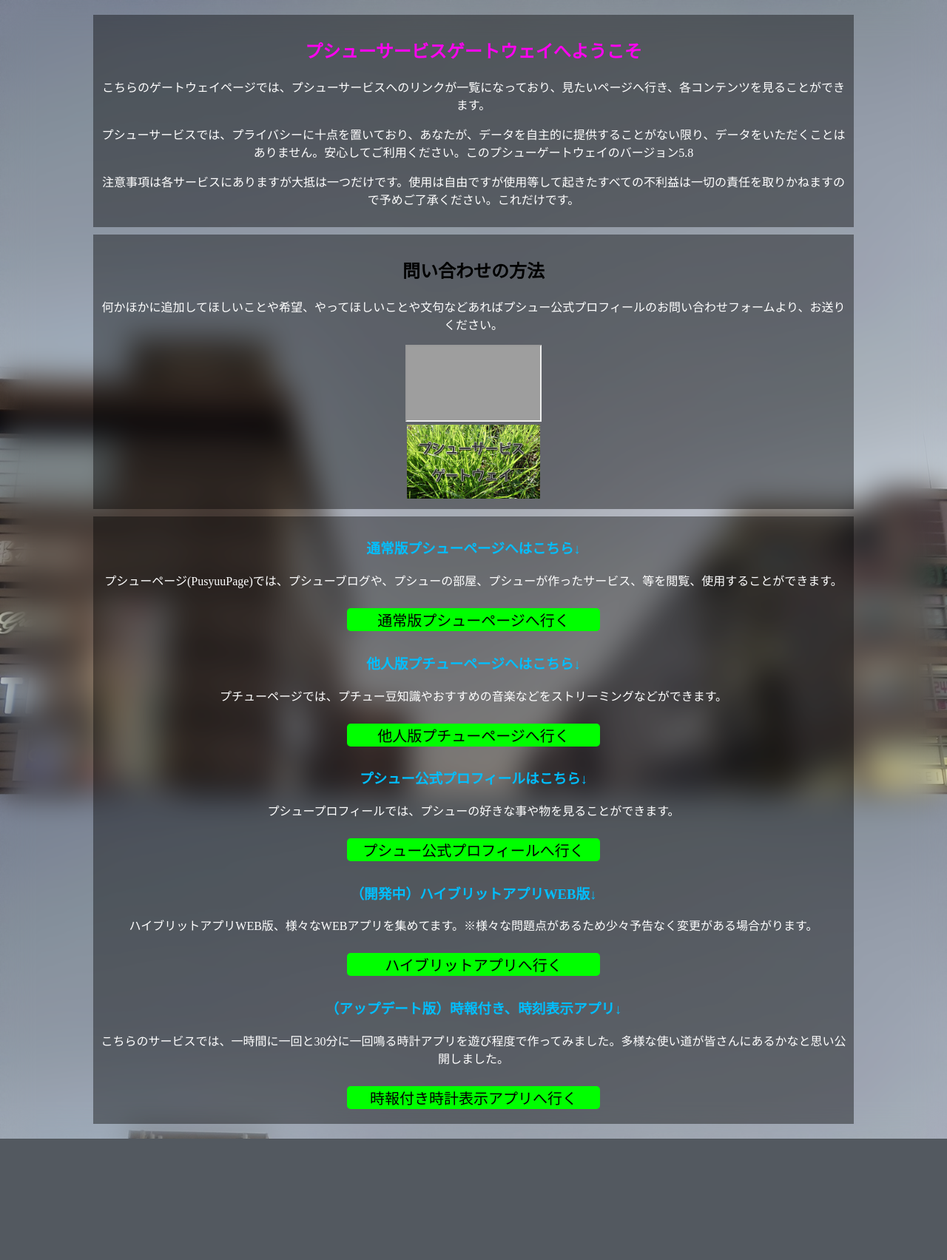
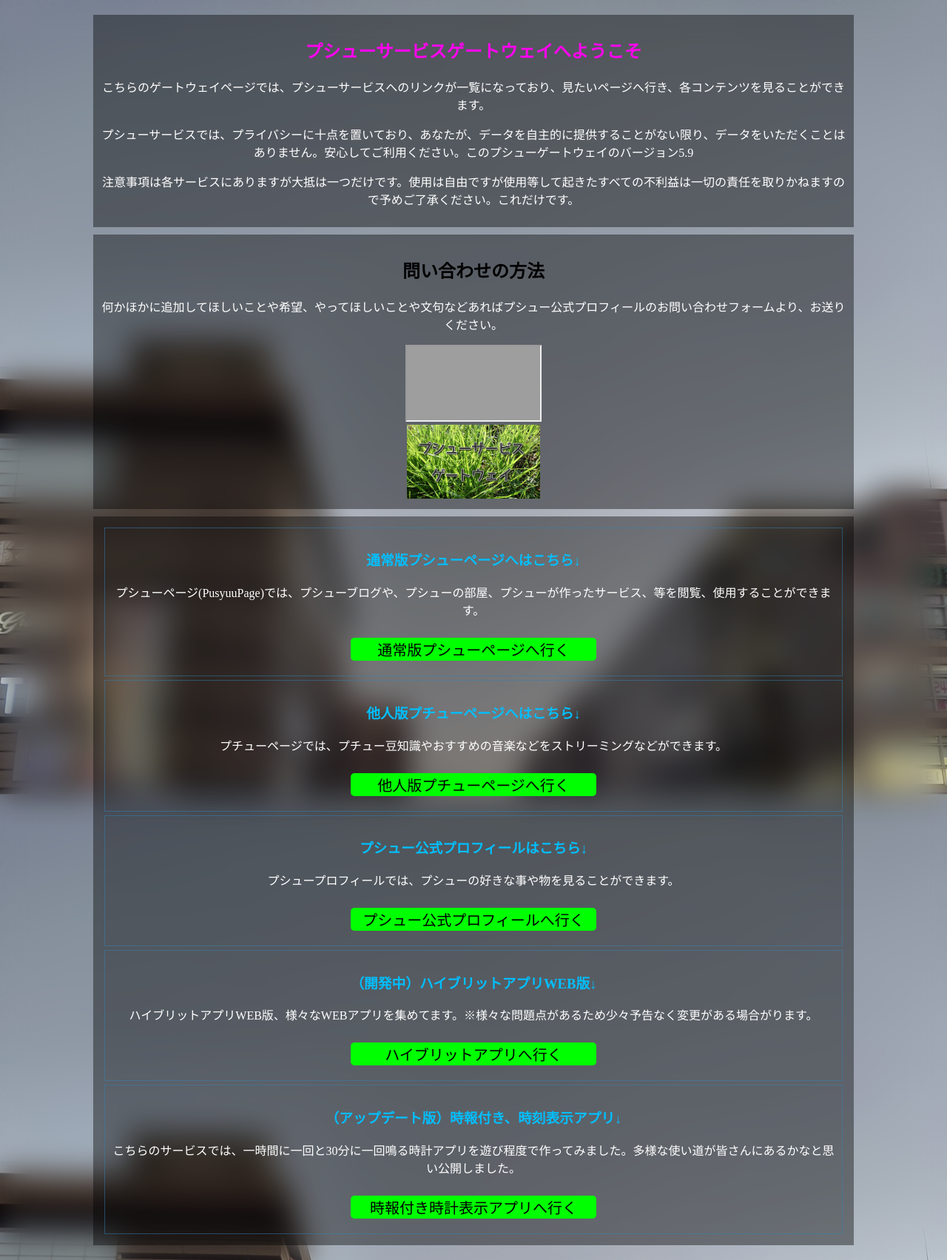
Before and after one commit to PusyuuOfficial/PusyuuPageInPHP, a PHP site: page /cgi-bin/ in a window 1280 px wide. Shown: the whole page at 74% size. Before the commit the page ends 1539 px from the top, so only its background shows below. Run offline with PHP 8.4, Linux system fonts and the light colour scheme; grey boxes are pictures that could not be loaded.

Commit message:
Add files via upload

```diff
--- a/Profile/GateProStyle.css
+++ b/Profile/GateProStyle.css
@@ -116,6 +116,12 @@ a:hover {
   padding: 10px;
 }
 
+.gate_link_content {
+  padding: 10px;
+  margin: 5px;
+  border: 1px solid rgba(50,130,180,0.5);
+}
+
 /* プロフィール調整部
 ---------------------------------*/
 
--- a/index.html
+++ b/index.html
@@ -16,9 +16,9 @@
    <link rel="stylesheet" href="./Profile/GateProStyle.css">
    <!--
        *----------------------------------
-       |  ThisPageVersion: 5.8         |
+       |  ThisPageVersion: 5.9         |
        |  © 2021-2023 By Pusyuu        |
-       |  LastUpdate: 2023-05-14       |
+       |  LastUpdate: 2023-05-17       |
        |  ・。・ゲートウェイ㌨         |
      ----------------------------------*
    -->
@@ -30,7 +30,7 @@
           <article class="article">
             <h1>プシューサービスゲートウェイへようこそ</h1>
             <p>こちらのゲートウェイページでは、プシューサービスへのリンクが一覧になっており、見たいページへ行き、各コンテンツを見ることができます。</p>
-       <p>プシューサービスでは、プライバシーに十点を置いており、あなたが、データを自主的に提供することがない限り、データをいただくことはありません。安心してご利用ください。このプシューゲートウェイのバージョン5.8</p>
+            <p>プシューサービスでは、プライバシーに十点を置いており、あなたが、データを自主的に提供することがない限り、データをいただくことはありません。安心してご利用ください。このプシューゲートウェイのバージョン5.9</p>
             <p>注意事項は各サービスにありますが大抵は一つだけです。使用は自由ですが使用等して起きたすべての不利益は一切の責任を取りかねますので予めご了承ください。これだけです。</p>
           </article>
           <article class="article">
@@ -42,25 +42,34 @@
             </center>
           </article>
           <article class="article">
+            <div class="gate_link_content">
               <h3>通常版プシューページへはこちら↓</h3>
               <p>プシューページ(PusyuuPage)では、プシューブログや、プシューの部屋、プシューが作ったサービス、等を閲覧、使用することができます。</p>
               <button type=“button” onclick="location.href='https://21emon.wjg.jp/SystemFolder/PageData/p1/content.php'">通常版プシューページへ行く</button>
+            </div>
+            <div class="gate_link_content">
               <h3>他人版プチューページへはこちら↓</h3>
               <p>プチューページでは、プチュー豆知識やおすすめの音楽などをストリーミングなどができます。</p>
               <button type=“button” onclick="location.href='https://21emon.wjg.jp:7733'">他人版プチューページへ行く</button>
+            </div>
+            <div class="gate_link_content">
               <h3>プシュー公式プロフィールはこちら↓</h3>
               <p>プシュープロフィールでは、プシューの好きな事や物を見ることができます。</p>
               <button type=“button” onclick="location.href='./Profile/index.html'">プシュー公式プロフィールへ行く</button>
+            </div>
+            <div class="gate_link_content">
               <h3>（開発中）ハイブリットアプリWEB版↓</h3>
               <p>ハイブリットアプリWEB版、様々なWEBアプリを集めてます。※様々な問題点があるため少々予告なく変更がある場合がります。</p>
               <button type=“button” onclick="location.href='http://21emon.wjg.jp/AndroidApp/'">ハイブリットアプリへ行く</button>
+            </div>
+            <div class="gate_link_content">
               <h3>（アップデート版）時報付き、時刻表示アプリ↓</h3>
               <p>こちらのサービスでは、一時間に一回と30分に一回鳴る時計アプリを遊び程度で作ってみました。多様な使い道が皆さんにあるかなと思い公開しました。</p>
               <button type=“button” onclick="location.href='http://21emon.wjg.jp/ClockWithTimeSignal/'">時報付き時計表示アプリへ行く</button>
-         <br>
+            </div>
           </article>
         </div>
+      </div>
     </center>
-   </div>
   </body>
 </html>
```
Lines whose indentation alone changed are shown as unchanged.
